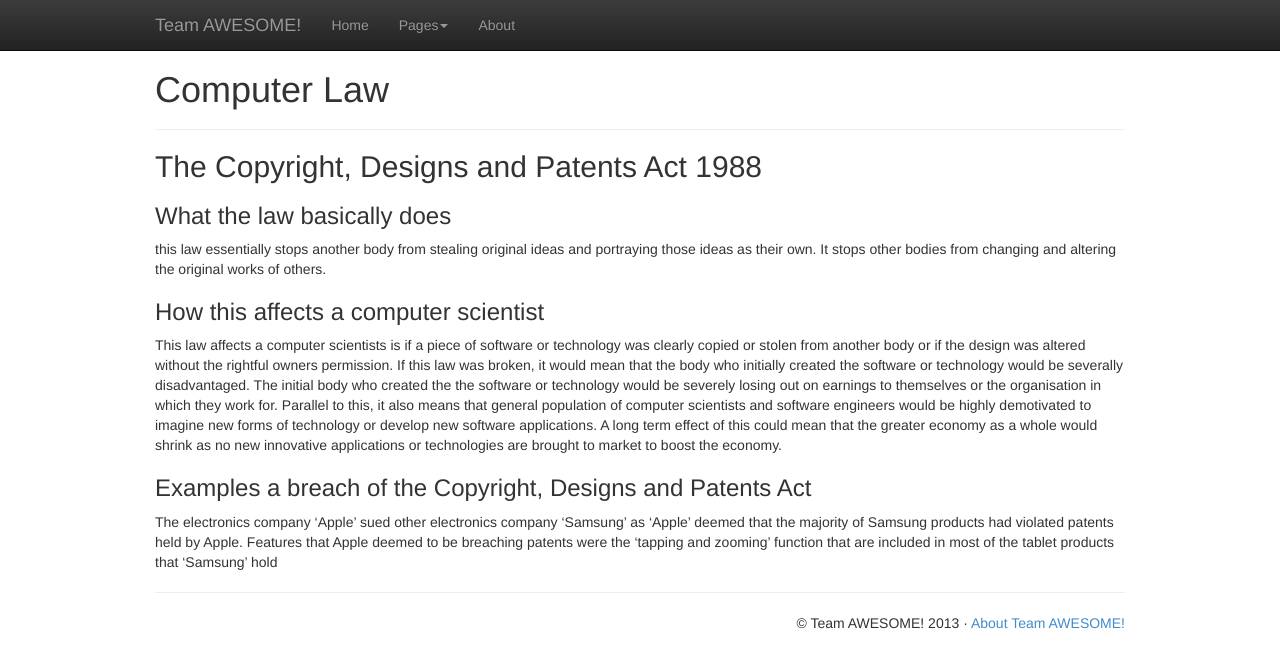
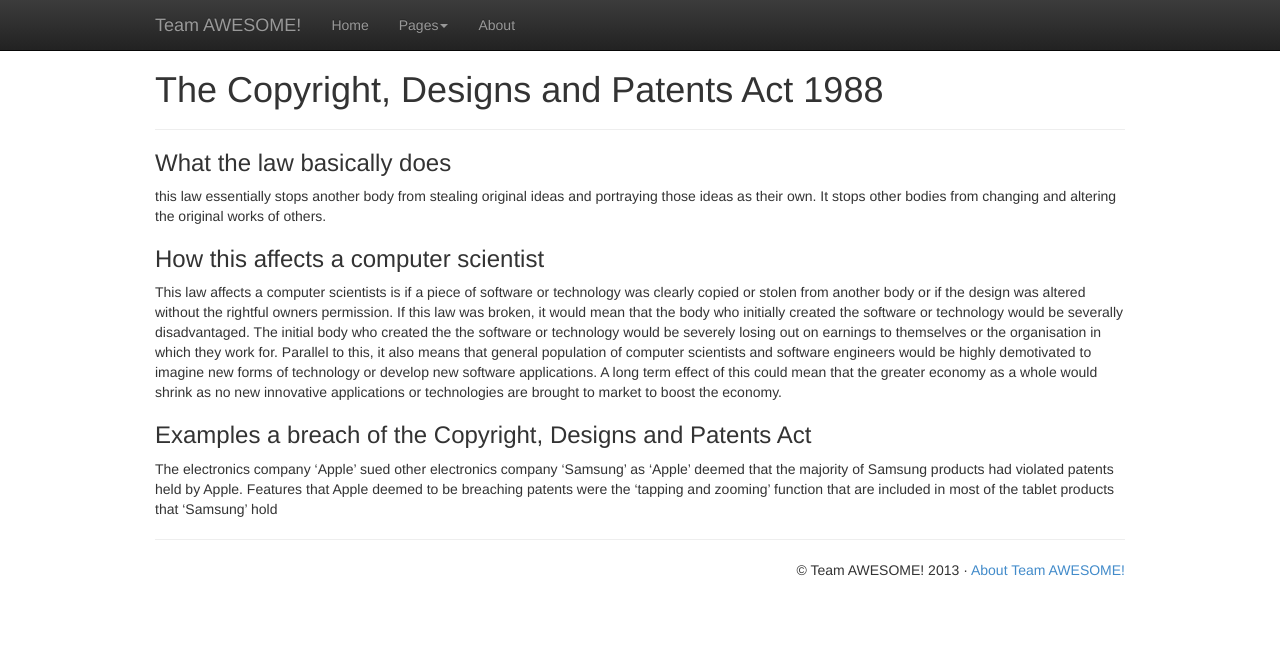
Before and after one commit to adamus1red/tripping-octo-adventure, a Jekyll site: the page built from _posts/2013-12-02-computer-law-2.md, in a window 1280 px wide. Shown: the top 668 px of the page. Built offline with Jekyll 4.4.1, drawn with Linux system fonts in a browser that asks for light colours; Markdown is read by kramdown in place of the engine named in the settings.

Commit message:
Update 2013-12-02-computer-law-2.md

```diff
--- a/_posts/2013-12-02-computer-law-2.md
+++ b/_posts/2013-12-02-computer-law-2.md
@@ -1,9 +1,7 @@
 ---
 layout: page
-title: Computer Law
+title: The Copyright, Designs and Patents Act 1988
 ---
-
-## The Copyright, Designs and Patents Act 1988
 
 ###What the law basically does
 
```
